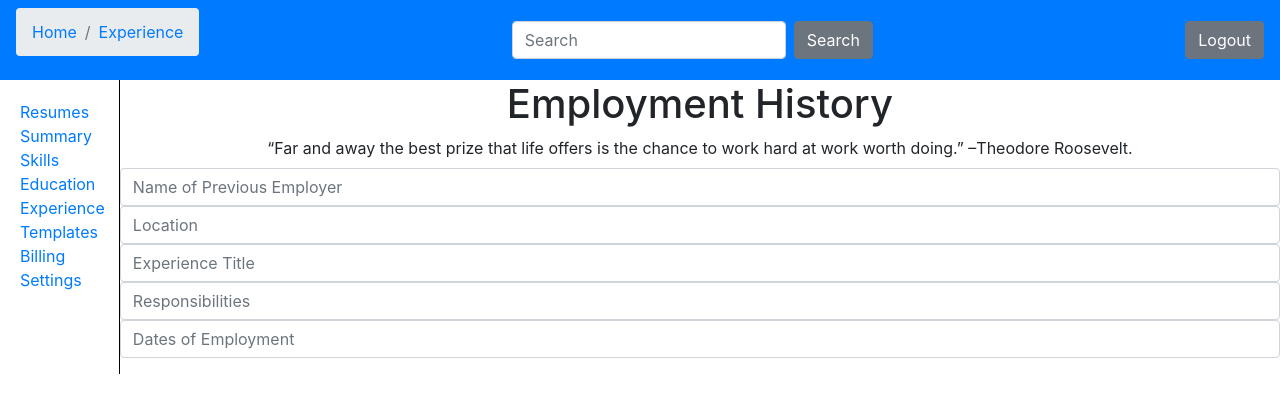
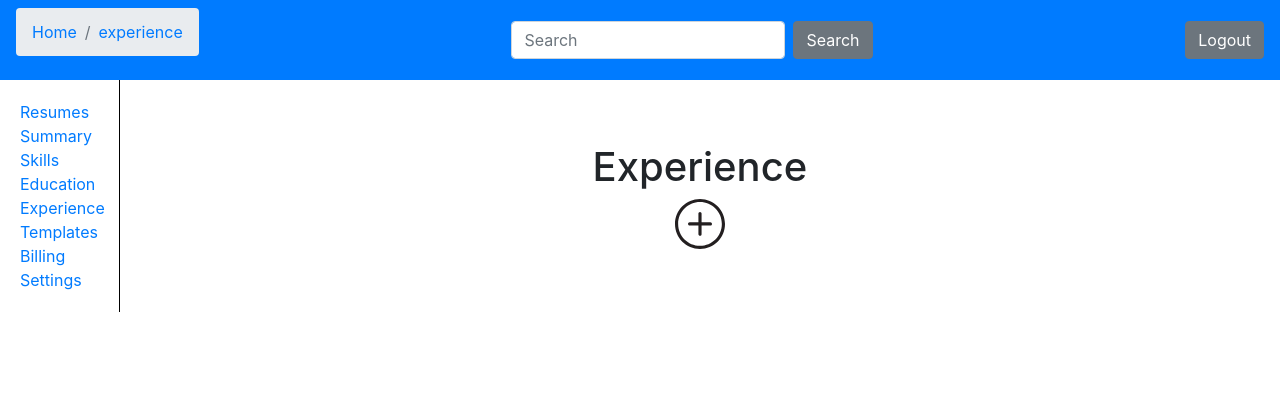
Before and after one commit to BloomTech-Labs/CS9-ResumeMaker, a React (Create React App) app in the folder client/: page /experience in a window 1280 px wide. Shown: the top 396 px of the page. Built offline with nearby package versions, Linux system fonts and the light colour scheme.

Commit message:
Added more templating to education and experience components

```diff
--- a/client/src/App.js
+++ b/client/src/App.js
@@ -14,6 +14,7 @@ import Templates from "./components/templates";
 import Sidebar from "./components/subComponents/sidebar";
 import SummaryCreate from "./components/summaryCreate";
 import EducationCreate from "./components/educationCreate";
+import ExperienceCreate from "./components/experienceCreate";
 import "./App.css";
 import AuthProvider, { AuthContext } from "./contexts/AuthProvider";
 
@@ -46,6 +47,13 @@ class App extends Component {
                   exact
                   path="/experience"
                   render={props => <Experience {...props} context={context} />}
+                />
+                <Route
+                  exact
+                  path="/experience/create"
+                  render={props => (
+                    <ExperienceCreate {...props} context={context} />
+                  )}
                 />
                 <Route
                   exact
--- a/client/src/components/education.js
+++ b/client/src/components/education.js
@@ -2,7 +2,6 @@ import React, { Component } from "react";
 import Sidebar from "./subComponents/sidebar";
 import Navbar from "./subComponents/navbar";
 import { Link } from "react-router-dom";
-// import { Consumer } from '../../context';
 import "./CSS/summary.css";
 
 class Education extends Component {
--- a/client/src/components/experience.js
+++ b/client/src/components/experience.js
@@ -2,94 +2,37 @@ import React, { Component } from "react";
 import Sidebar from "./subComponents/sidebar";
 import Navbar from "./subComponents/navbar";
 import axios from "axios";
+import { Link } from "react-router-dom";
+import "./CSS/summary.css";
 
 class Experience extends Component {
-  constructor(props) {
-    super(props);
-    this.state = {
-      values:
-        props.context.userInfo.experience[this.props.experienceIndex] ===
-        undefined
-          ? [""]
-          : props.context.userInfo.experience[this.props.experienceIndex],
-      errors: []
-    };
-  }
-
-  handleChange = e => {
-    this.setState({ [e.target.title]: e.target.value });
-  };
-
-  handleSubmit = e => {
-    this.setState({ errors: [] });
-    const errors = [];
-    const { experience } = this.state;
-    //TODO: render any conditions before axios call
-    axios
-      .post("localhost:3000", this.state)
-      .then(response => {
-        this.setState({
-          experience: ""
-        });
-      })
-      .catch(err => {
-        if (experience === "") {
-          errors.push("A Experience Title is required.");
-        }
-      });
-  };
-
   render() {
     return (
       <div>
         <Navbar
           breadcrumbs={[
             { link: "/", title: "Home" },
-            { link: "/experience", title: "Experience" }
+            { link: "/experience", title: "experience" }
           ]}
         />
         <div className="component-div">
           <Sidebar />
           <div className="title-div">
-            <h1>Employment History</h1>
-            <form>
-              <div className="form-group">
-                <label form="formGroupExampleInput2">
-                  “Far and away the best prize that life offers is the chance to
-                  work hard at work worth doing.” –Theodore Roosevelt.
-                </label>
-                <input
-                  type="text"
-                  class="form-control"
-                  id="formGroupExampleInput2"
-                  placeholder="Name of Previous Employer"
+            <h1>Experience</h1>
+            <div className="link-hide">
+              <Link
+                to={{
+                  pathname: "/experience/create",
+                  state: { experienceIndex: false }
+                }}
+              >
+                <img
+                  src={require("./CSS/plus-button.svg")}
+                  alt=""
+                  height="50rem"
                 />
-                <input
-                  type="text"
-                  class="form-control"
-                  id="formGroupExampleInput2"
-                  placeholder="Location"
-                />
-                <input
-                  type="text"
-                  class="form-control"
-                  id="formGroupExampleInput2"
-                  placeholder="Experience Title"
-                />
-                <input
-                  type="text"
-                  class="form-control"
-                  id="formGroupExampleInput2"
-                  placeholder="Responsibilities"
-                />
-                <input
-                  type="text"
-                  class="form-control"
-                  id="formGroupExampleInput2"
-                  placeholder="Dates of Employment"
-                />
-              </div>
-            </form>
+              </Link>
+            </div>
           </div>
         </div>
       </div>
--- a/client/src/components/experienceCreate.js
+++ b/client/src/components/experienceCreate.js
@@ -0,0 +1,163 @@
+import React, { Component } from "react";
+import Sidebar from "./subComponents/sidebar";
+import axios from "axios";
+import Navbar from "./subComponents/navbar";
+// import { Consumer } from '../../context';
+
+class ExperienceCreate extends Component {
+  constructor(props) {
+    super(props);
+    this.state = {
+      values:
+        props.context.userInfo.education[
+          this.props.location.state.experienceIndex
+        ] === undefined
+          ? [""]
+          : props.context.userInfo.experience[
+              this.props.location.state.experienceIndex
+            ],
+      errors: []
+    };
+  }
+
+  onInputChange = e => {
+    this.setState({ [e.target.name]: e.target.value });
+  };
+
+  handleSubmit = e => {
+    this.setState({ errors: [] });
+    const errors = [];
+    const { title, company, location, from, to, description } = this.state;
+    //TODO: render any conditions before axios call
+    axios
+      .post("localhost:3000", this.state)
+      .then(response => {
+        this.setState({
+          title: "",
+          company: "",
+          location: "",
+          from: "",
+          to: "",
+          description: ""
+        });
+      })
+      .catch(err => {
+        if (title === "") {
+          errors.push("Title is required");
+        }
+        if (company === "") {
+          errors.push("Company is required");
+        }
+        if (location === "") {
+          errors.push("Location is required");
+        }
+        if (from === "") {
+          errors.push("A Begin Date is required");
+        }
+        if (to === "") {
+          errors.push("An End Date is required");
+        }
+        if (description === "") {
+          errors.push("A description is required");
+        }
+      });
+  };
+
+  render() {
+    const { title, company, location, from, to, description } = this.state;
+
+    return (
+      <div>
+        <Navbar
+          breadcrumbs={[
+            { link: "/", title: "Home" },
+            { link: "/experience", title: "Experience" },
+            { link: "/experience/create", title: "Create" }
+          ]}
+        />
+        <div className="component-div">
+          <Sidebar />
+          <div className="title-div">
+            <h1>Experience</h1>
+            <form>
+              <div className="form-group">
+                <label form="formGroupExampleInput2">
+                  “Far and away the best prize that life offers is the chance to
+                  work hard at work worth doing.” –Theodore Roosevelt.
+                </label>
+                <input
+                  value={
+                    this.state.values[this.props.location.state.experienceIndex]
+                  }
+                  title="values[0]"
+                  onChange={this.handleSubmit}
+                  type="text"
+                  className="form-control"
+                  name="title"
+                  placeholder="Position Title"
+                />
+                <input
+                  value={
+                    this.state.values[this.props.location.state.experienceIndex]
+                  }
+                  title="values[0]"
+                  onChange={this.handleSubmit}
+                  type="text"
+                  className="form-control"
+                  name="company"
+                  placeholder="Company Name"
+                />
+                <input
+                  value={
+                    this.state.values[this.props.location.state.experienceIndex]
+                  }
+                  title="values[0]"
+                  onChange={this.handleSubmit}
+                  type="text"
+                  className="form-control"
+                  name="location"
+                  placeholder="Location"
+                />
+                <input
+                  value={
+                    this.state.values[this.props.location.state.experienceIndex]
+                  }
+                  title="values[0]"
+                  onChange={this.handleSubmit}
+                  type="text"
+                  className="form-control"
+                  name="from"
+                  placeholder="Start Date"
+                />
+                <input
+                  value={
+                    this.state.values[this.props.location.state.experienceIndex]
+                  }
+                  title="values[0]"
+                  onChange={this.handleSubmit}
+                  type="text"
+                  className="form-control"
+                  name="to"
+                  placeholder="End Date"
+                />
+                <input
+                  value={
+                    this.state.values[this.props.location.state.experienceIndex]
+                  }
+                  title="values[0]"
+                  onChange={this.handleSubmit}
+                  type="text"
+                  className="form-control"
+                  name="description"
+                  placeholder="Position Description"
+                />
+              </div>
+            </form>
+          </div>
+        </div>
+      </div>
+    );
+  }
+}
+
+export default ExperienceCreate;
```
